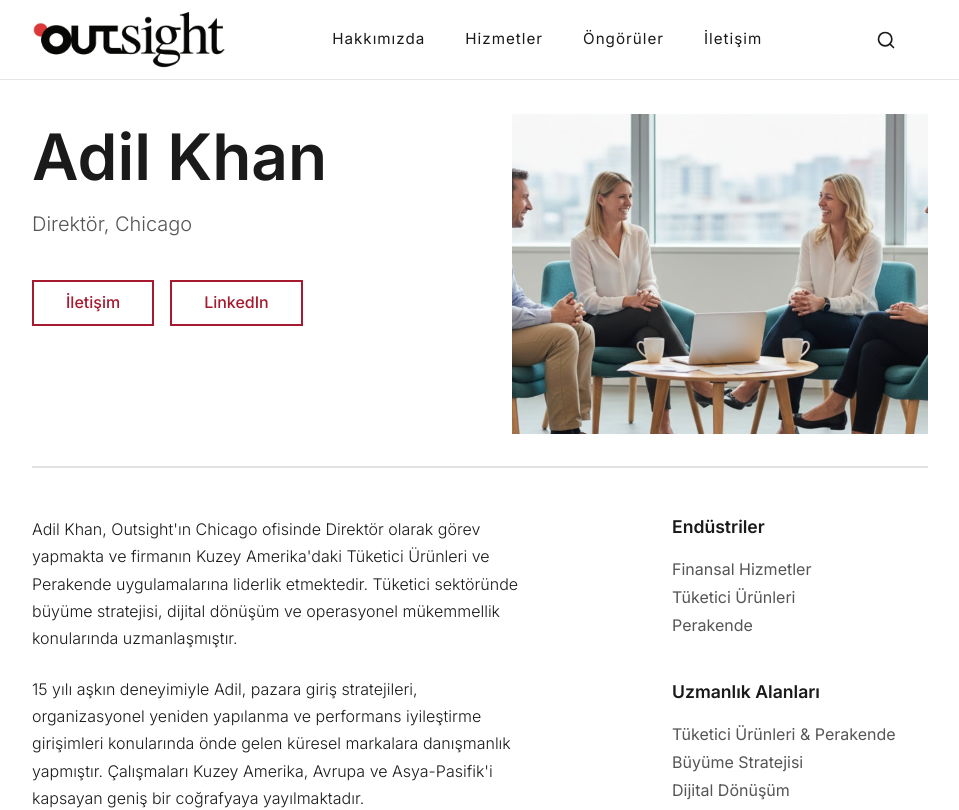
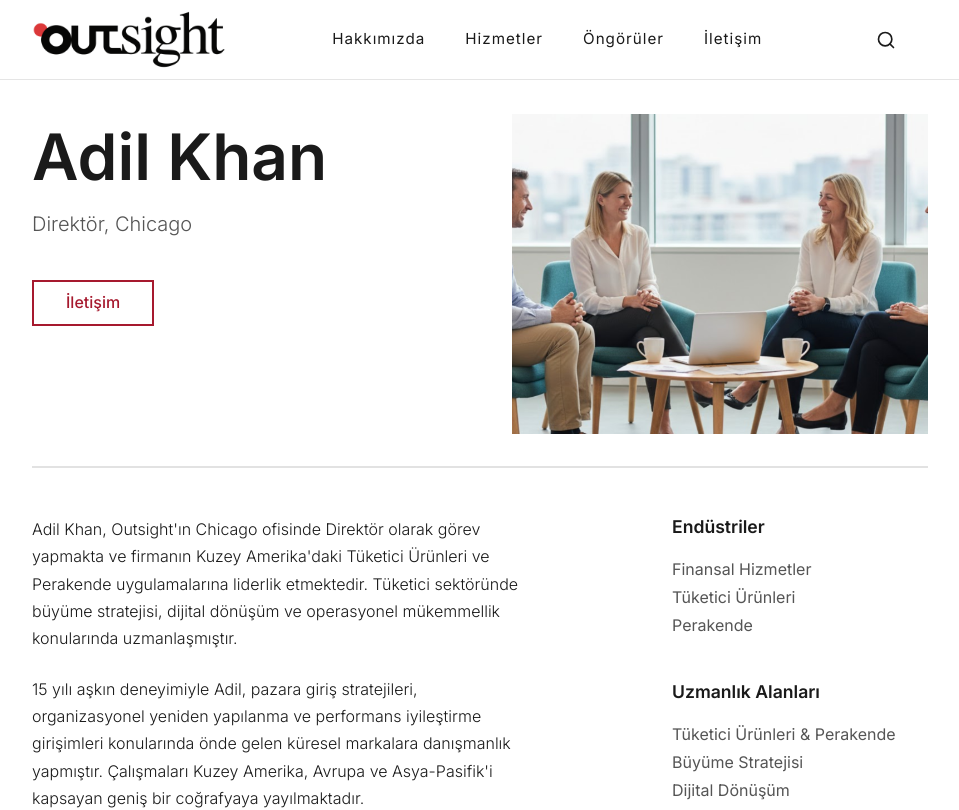
Before and after one commit to happysoldier/Outsight, a React (Vite) app: page /about/people/adil-khan in a window 1280 px wide. Shown: the top 810 px of the page, without its empty margins (160-1119 px from the left). Built offline with nearby package versions, Linux system fonts and the light colour scheme; a web font is replaced by a local one.

Commit message:
Auto-update: Tue Jan 20 21:00:31 +03 2026

```diff
--- a/src/data/peopleData.js
+++ b/src/data/peopleData.js
@@ -37,6 +37,7 @@ export const peopleData = {
         location: "Istanbul, Turkey",
         email: "sener.cavga@outsight.com.tr",
         phone: "+90 212 555 0100",
+        linkedin: "https://www.linkedin.com/in/%C5%9Fener-%C3%A7avga-12031139/",
         image: senerCavgaImage,
         quote: "Hazır reçetelerle değil, açık bir zihin ve cesur adımlarla ilerlemeyi seviyorum. Benim için her proje, alışılmışın dışına çıkıp sektöre imzamı atmak için yeni bir fırsat.",
         bio: [
--- a/src/pages/PersonBio.jsx
+++ b/src/pages/PersonBio.jsx
@@ -29,7 +29,9 @@ const PersonBio = () => {
                             <p className="hero-title">{personData.title}</p>
                             <div className="hero-actions">
                                 <a href={`mailto:${personData.email}`} className="btn-outline">İletişim</a>
-                                <a href="#" className="btn-outline">LinkedIn</a>
+                                {personData.linkedin && (
+                                    <a href={personData.linkedin} target="_blank" rel="noopener noreferrer" className="btn-outline">LinkedIn</a>
+                                )}
                             </div>
                         </div>
                         <div className="hero-right">
```
